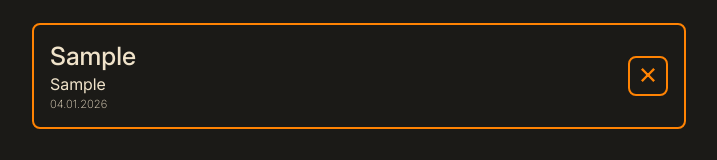
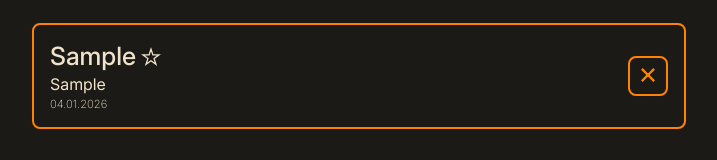
Before and after one commit to Ivanstarterprog/ToDoReact-MobX, a React (Vite) app: page / in a window 1280 px wide. Both pictures are taken after typing "Sample", "Sample" into the empty fields and a click on the button 932 px from the left and 742 px from the top of the page. Shown: the top 160 px of the page, without its empty margins (281-998 px from the left). Built offline with nearby package versions, Linux system fonts and the light colour scheme; the HTML template or start-up script is replaced by a standard one.

Commit message:
Добавлена функциональность выделения трех задач в компонент TascCardInformation

```diff
--- a/src/components/TaskCardInformation/TaskCardInformation.jsx
+++ b/src/components/TaskCardInformation/TaskCardInformation.jsx
@@ -1,9 +1,13 @@
+import { PinButton } from "../PinButton/PinButton";
 import styles from "./TaskCardInformation.module.css";
 import { observer } from "mobx-react-lite";
 export const TaskCardInformation = observer(({ task }) => {
   return (
     <div className={styles.task__card__data}>
-      <h3 className={styles.task__card__title}> {task.title} </h3>
+      <div className={styles.task__card__title__row}>
+        <h3 className={styles.task__card__title}> {task.title} </h3>
+        <PinButton taskId={task.id} />
+      </div>
       <p className={styles.task__card__description}> {task.body}</p>
       <h4 className={styles.task__card__deadline}> {task.deadLine()}</h4>
     </div>
--- a/src/components/TaskCardInformation/TaskCardInformation.module.css
+++ b/src/components/TaskCardInformation/TaskCardInformation.module.css
@@ -5,6 +5,13 @@
   flex-direction: column;
   width: 75%;
   gap: 3px;
+}
+
+.task__card__title__row {
+  display: flex;
+  flex-direction: row;
+  align-items: center;
+  gap: 5px;
 }
 .task__card__title {
   font-size: var(--task-title-text-size);
```
